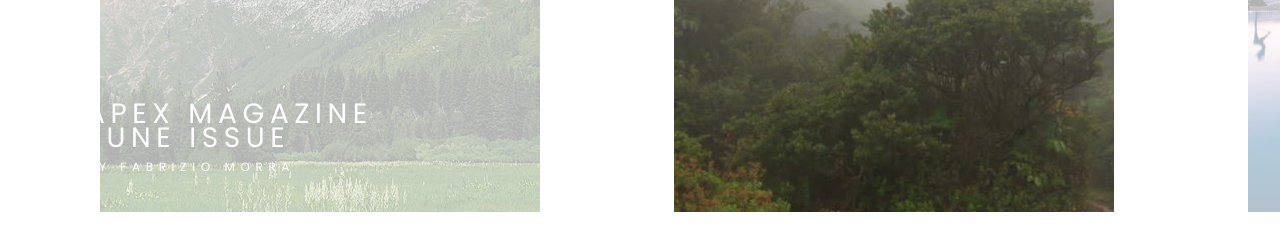
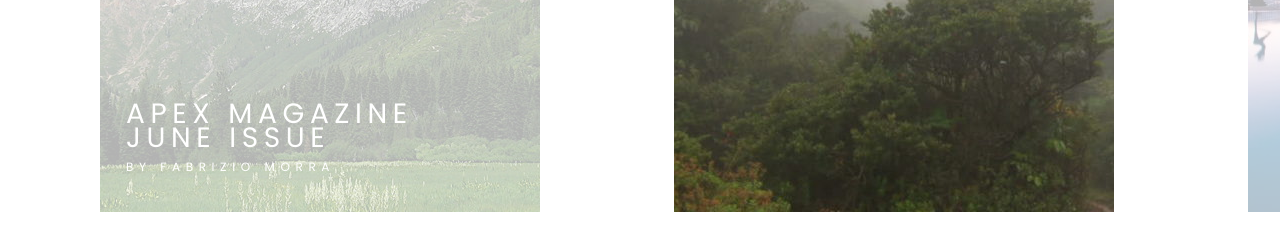
Before and after one commit to barabana78/SlikSliderDZ, a plain HTML site: page index.html in a window 1280 px wide. Shown: the part 633-884 px from the top of the page. Drawn offline with nearby package versions, Linux system fonts and the light colour scheme.

Commit message:
position correct

```diff
--- a/style/styles.css
+++ b/style/styles.css
@@ -72,7 +72,7 @@ header h1 {
 .info {
   position: absolute;
   bottom: 0;
-  left: 52px;
+  left: 92px;
   width: 440px;
   height: 400px;
   padding: 290px 0 0 34px;
```
